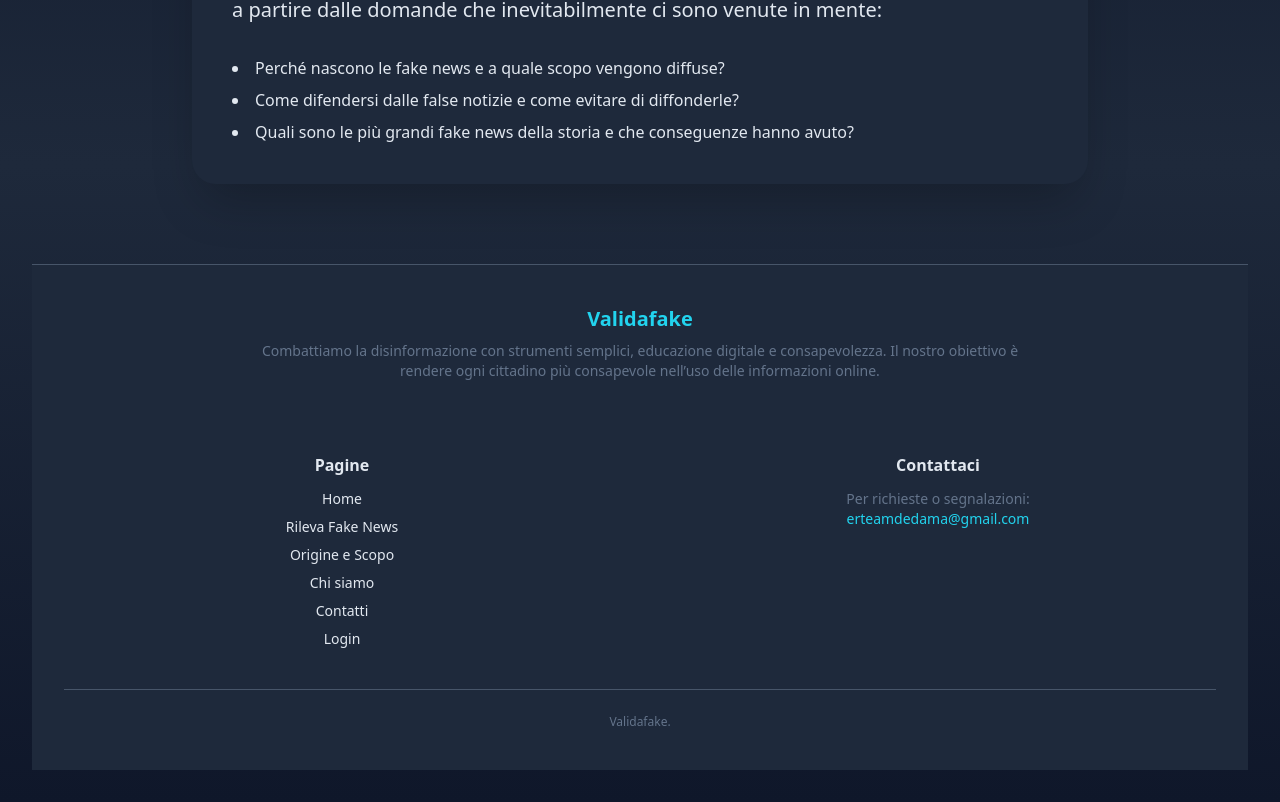
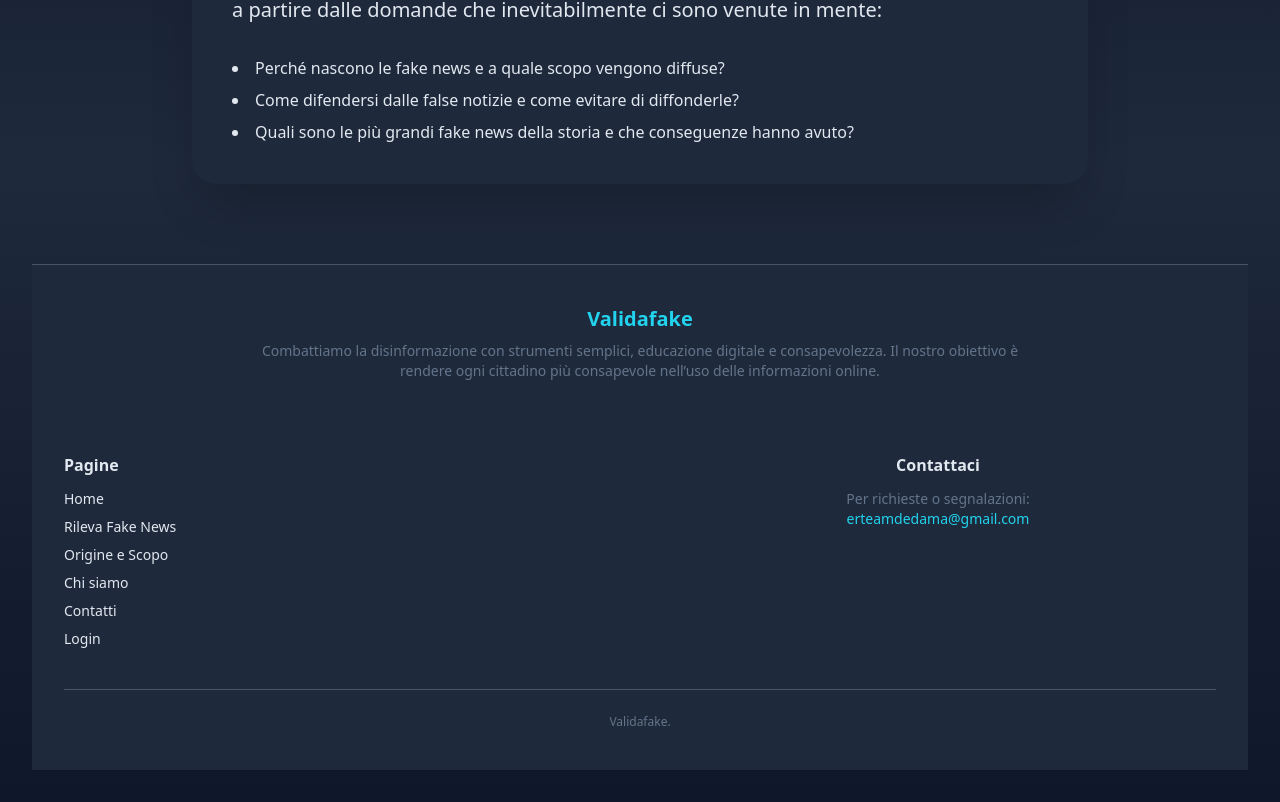
Before and after one commit to ErTeamDeDama/postgres-starter, a Next.js app: page /about in a window 1280 px wide. Shown: the part 536-1338 px from the top of the page. Built offline with nearby package versions, Linux system fonts and the light colour scheme.

Commit message:
Update Footer.tsx

```diff
--- a/components/Footer.tsx
+++ b/components/Footer.tsx
@@ -1,11 +1,11 @@
 import Link from "next/link";
 
 const Footer: React.FC = () => (
-  <footer className="bg-panelBackground text-lightText border-t border-borderDefault mt-auto py-10 px-6">
-    <div className="max-w-6xl mx-auto flex flex-col items-center space-y-10 text-center">
+  <footer className="bg-panelBackground text-lightText border-t border-borderDefault mt-auto py-10 px-6 mx-0 w-full">
+    <div className="max-w-6xl mx-auto flex flex-col items-center space-y-10">
 
       {/* Logo + descrizione */}
-      <div className="max-w-3xl">
+      <div className="max-w-3xl text-center">
         <h3 className="text-aquaAccent font-semibold text-xl mb-2">Validafake</h3>
         <p className="text-sm text-muted">
           Combattiamo la disinformazione con strumenti semplici, educazione digitale e consapevolezza. Il nostro obiettivo è rendere ogni cittadino più consapevole nell’uso delle informazioni online.
@@ -28,7 +28,7 @@ const Footer: React.FC = () => (
         </div>
 
         {/* Contatti */}
-        <div>
+        <div className="text-center">
           <h4 className="text-lightText font-semibold mb-3">Contattaci</h4>
           <p className="text-sm text-muted">
             Per richieste o segnalazioni:<br />
```
